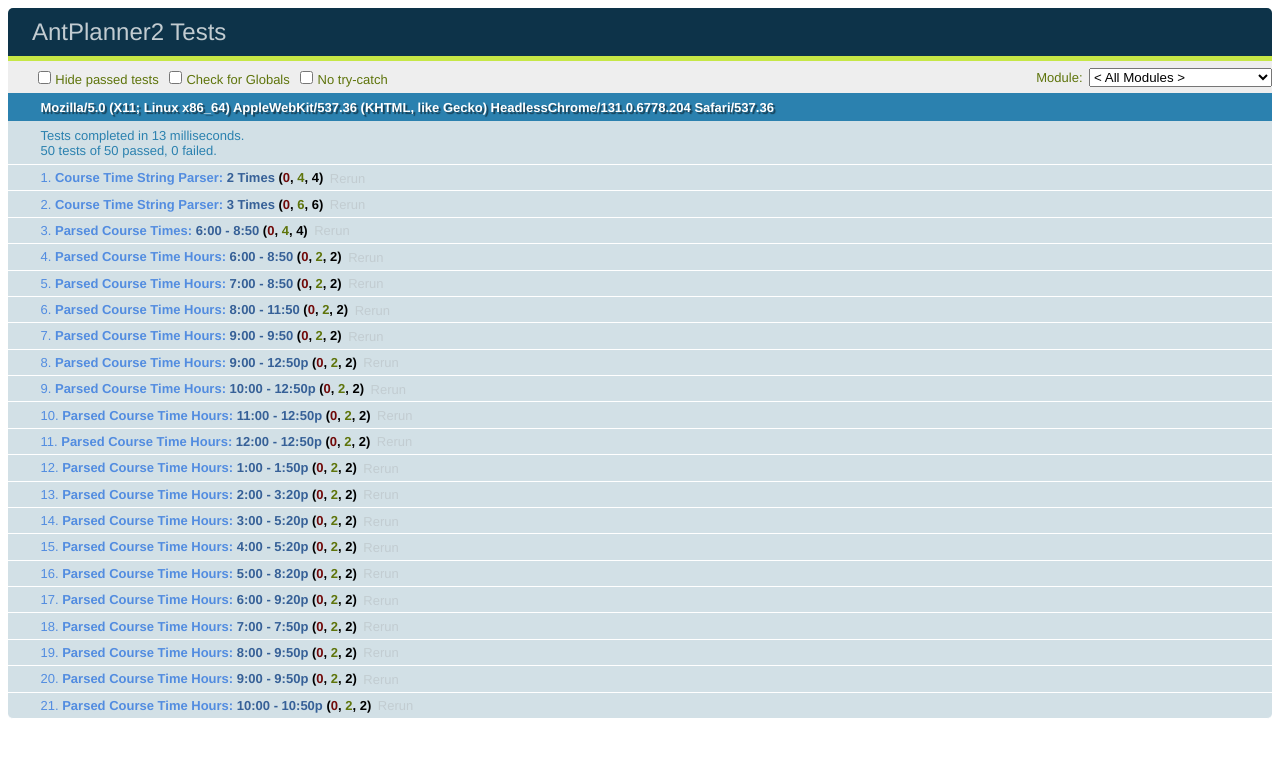
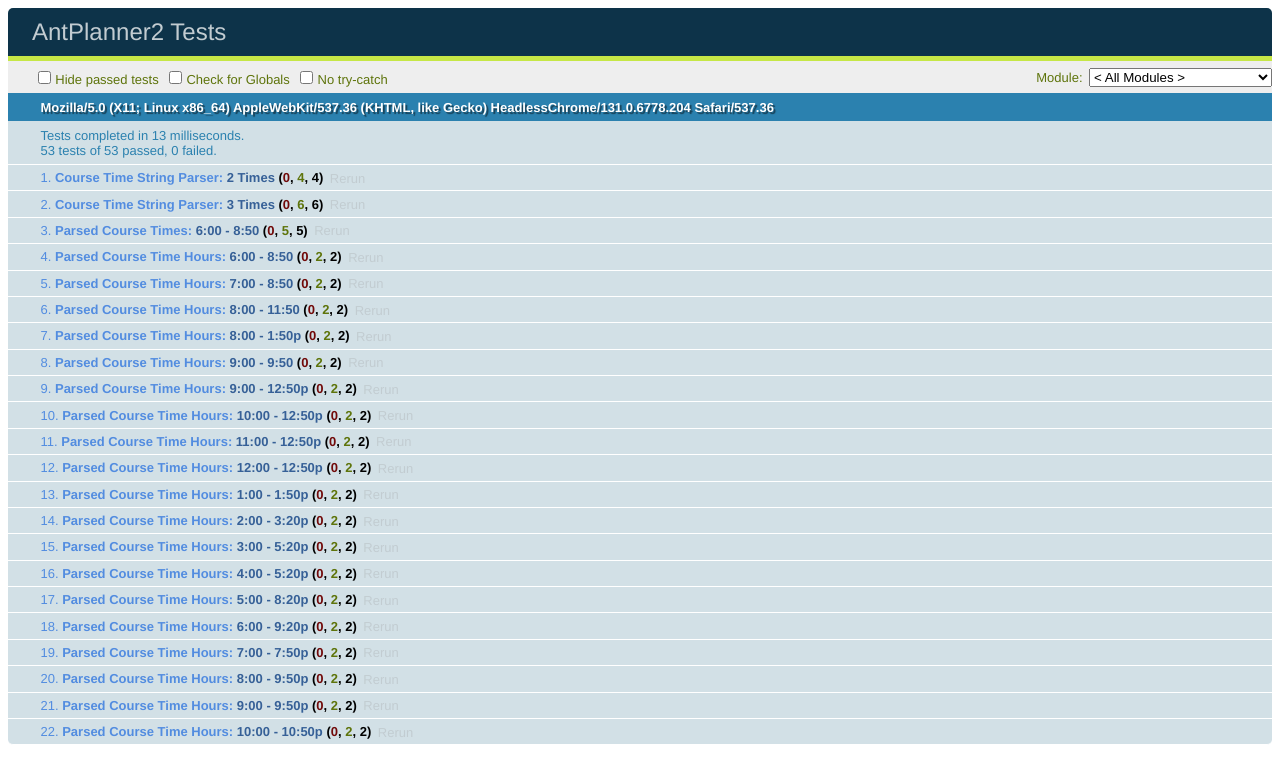
Before and after one commit to gumho/antplanner2, a Flask app: page /test in a window 1280 px wide. Shown: the top 783 px of the page. Run offline with Flask 2, Linux system fonts and the light colour scheme; parts of the project's set-up code (start-up, migrations or seed data) failed here and were passed over; some libraries are stand-ins or nearby versions.

Commit message:
update tests

```diff
--- a/antplanner2/static/js/tests.js
+++ b/antplanner2/static/js/tests.js
@@ -21,7 +21,8 @@ test( "3 Times", function( assert ) {
 module( "Parsed Course Times" )
 
 test( "6:00 - 8:50", function( assert ) {
-    var parsed = ParsedCourseTime('"Th &nbsp;  6:00-8:50"')
+    var parsed = ParsedCourseTime('"M &nbsp;  6:00-8:50"')
+    assert.deepEqual(parsed.days, [MON], 'days');
     assert.equal(parsed.beginHour, 6, 'begin hour');
     assert.equal(parsed.beginMin, 0, 'begin min');
     assert.equal(parsed.endHour, 8, 'end hour');
@@ -43,6 +44,12 @@ test( "7:00 - 8:50", function( assert ) {
 });
 
 test( "8:00 - 11:50", function( assert ) {
+    var parsed = ParsedCourseTime('Th &nbsp;8:00- 11:50  ')
+    assert.equal(parsed.beginHour, 8, 'begin hour');
+    assert.equal(parsed.endHour, 11, 'end hour');
+});
+
+test( "8:00 - 1:50p", function( assert ) {
     var parsed = ParsedCourseTime('Th &nbsp;8:00- 1:50p  ')
     assert.equal(parsed.beginHour, 8, 'begin hour');
     assert.equal(parsed.endHour, 13, 'end hour');
--- a/antplanner2/templates/test.html
+++ b/antplanner2/templates/test.html
@@ -7,7 +7,7 @@
 </head>
 <body>
   <div id="qunit"></div>
-  <script src="{{url_for('static', filename="js/jquery-1.4.4.min.js")}}"></script>
+  <script src="{{url_for('static', filename="js/jquery-1.8.2.min.js")}}"></script>
   <script src="{{url_for('static', filename="js/qunit-1.10.0.js")}}"></script>
   <script src="{{url_for('static', filename="js/antplanner2.js")}}"></script>
   <script src="{{url_for('static', filename="js/tests.js")}}"></script>
```
